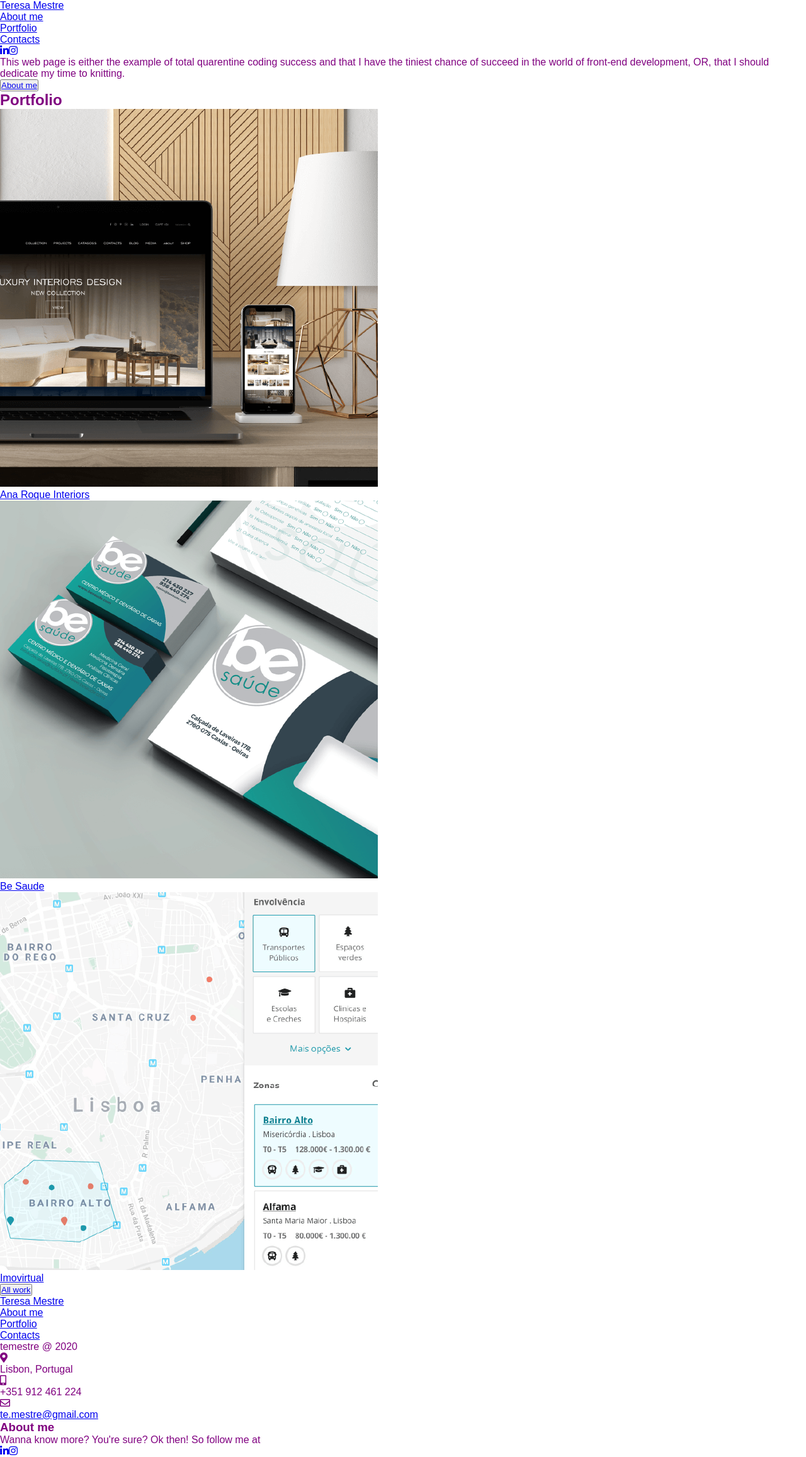
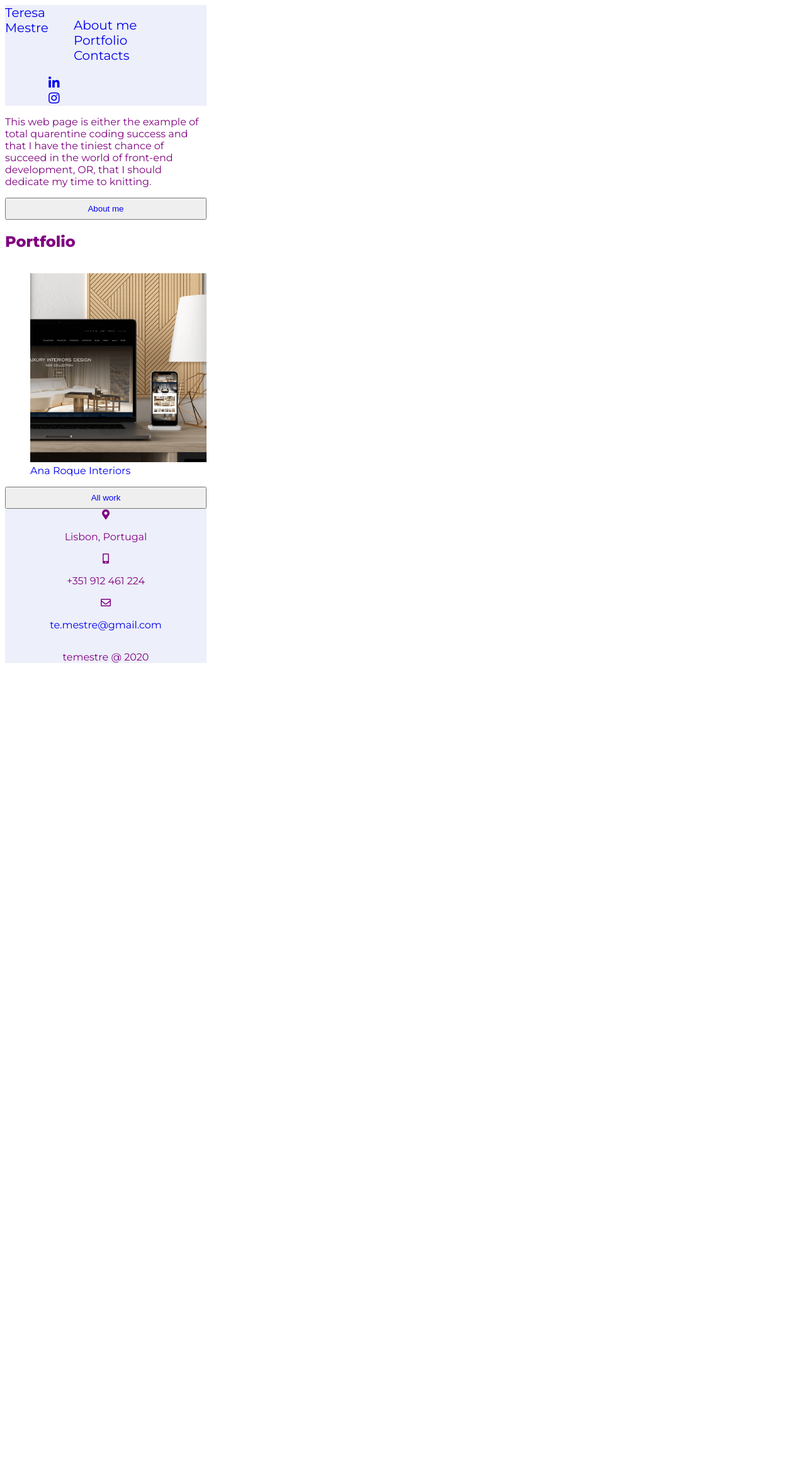
Before and after one commit to temestre/projeto, a Jekyll site: the page built from index.markdown, in a window 1280 px wide. Shown: the whole page at 63% size. Built offline with Jekyll 4.4.1, drawn with Linux system fonts in a browser that asks for light colours; after the commit the page ends 1069 px from its top, so only the background shows below that.

Commit message:
mais tentativas de coisa nenhuma

```diff
--- a/_includes/footer.html
+++ b/_includes/footer.html
@@ -1,36 +1,16 @@
-<footer class="footer-distributed">
+<footer>
 
-	<div class="footer-left">
+	</div>
 
-		<a class="site-title" rel="author" href="{{ "/" | relative_url }}">{{ site.title | escape }}</a>
-
-		<nav class="site-nav">
-
-			{% include nav.html %}
-
-		</nav>
-
-		<p class="copywrite"> temestre @ 2020 </p>
-
-	<div class"footer-center">
-
-		<div class="location">
+	<div class"footer-contacts">
 
 			<span class="fas fa-map-marker-alt"></span>
 
 			<p>Lisbon, Portugal</p>
 
-		</div>
-
-		<div class="phone">
-
 			<span class="fas fa-mobile-alt"></span>
 
 			<p>+351 912 461 224</p>
-
-		</div>
-
-		<div class="email">
 
 			<span class="far fa-envelope"></span>
 
@@ -38,14 +18,18 @@
 
 		</div>
 
-	<div class="footer-right">
+	</div>
 
-		<h3 class="footer-about">About me</h3>
+		<div class="footer-about">
 
-		<p>Wanna know more? You're sure? Ok then! So follow me at</p>
+		<h3>About me</h3>
+
+		<p>Wanna know more? You're sure?</p>
+		<p>Ok then! So follow me at</p>
 
 		{%- include mysocial.html -%}
 
 	</div>
 
+		<p class="copywrite"> temestre @ 2020 </p>
 </footer>
--- a/_includes/header.html
+++ b/_includes/header.html
@@ -7,16 +7,24 @@
 
     {%- if page_paths -%}
 
-    <nav class"navbar">
+    <div id="topbar">
 
-      {% include nav.html %}
+        <nav class="navbar">
+
+
+            {% include nav.html %}
+
+
+        </nav>
+
+        {%- endif -%}
+
+        <div class="social">
+
+            {%- include mysocial.html -%}
+
+        </div>
 
     </div>
 
-      {%- include mysocial.html -%}
-
-    </nav>
-
-    {%- endif -%}
-
 </header>
--- a/_includes/nav.html
+++ b/_includes/nav.html
@@ -2,7 +2,7 @@
 
 	{% for item in site.data.menu.docs %}
 
-		<li><a href="{{ site.baseurl }}/{{ item.url }}">{{ item.title }}</a></li>
+		<li><a class="nav-item" href="{{ site.baseurl }}/{{ item.url }}">{{ item.title }}</a></li>
 
    	{% endfor %}
 
--- a/_layouts/default.html
+++ b/_layouts/default.html
@@ -9,11 +9,13 @@
 
     <main class="page-content" aria-label="Content">
 
-        {% if page.banner == "slideshow" %}
+
+        <!-- {% if page.banner == "slideshow" %}
 
           {%- include slideshow.html -%}
 
         {% endif %}
+-->
 
       <div class="content">
 
--- a/about.html
+++ b/about.html
@@ -33,7 +33,7 @@
 
 <section class="life">
 
-  <ul>
+  <ul class="timeline-title">
 
     <li class="left">
 
--- a/assets/demasiadoestilo.scss
+++ b/assets/demasiadoestilo.scss
@@ -1,8 +1,10 @@
 ---
 ---
+
+@import url('https://fonts.googleapis.com/css2?family=Montserrat:wght@300;400;600;800&display=swap');
+
 * {
-    margin: 0;
-    padding: 0;
+    width: 320px;
 }
 
 body {
@@ -10,3 +12,197 @@
   	color: purple;
   	font-family: 'Montserrat', sans-serif;
 }
+
+.content {
+  width: 320px;
+}
+
+header {
+  display:flex;
+  width: 100%;
+  background: #edeffa;
+  color: #360C68;
+  font-size: 20px;
+  flex-direction: row;
+  align-items: flex-start;
+}
+
+a {
+  text-decoration: none;
+}
+
+ul {
+    list-style-type: none;
+}
+
+/* slideshow */
+
+  .slideshow-container {
+   width: 320px;
+   position: relative;
+   margin: 0 auto;
+   top: 0;
+ }
+
+  .slideshow-container .img-slideshow {
+   width: 320px;
+   height: auto;
+   object-fit: cover;
+   position: absolute;
+   animation: animafade 30s infinite;
+   opacity: 0;
+ }
+
+  @keyframes animafade {
+   25% {
+     opacity: 1;
+   }
+   40% {
+     opacity: 0;
+   }
+ }
+
+  .slideshow-container img:nth-child(7) {
+   animation-delay: 0s;
+ }
+ .slideshow-container img:nth-child(6) {
+   animation-delay: 5s;
+ }
+ .slideshow-container img:nth-child(5) {
+   animation-delay: 10s;
+ }
+ .slideshow-container img:nth-child(4) {
+   animation-delay: 15s;
+ }
+ .slideshow-container img:nth-child(3) {
+   animation-delay: 20s;
+ }
+ .slideshow-container img:nth-child(2) {
+   animation-delay: 25s;
+ }
+ .slideshow-container img:nth-child(1) {
+   animation-delay: 30s;
+ }
+
+/* END slideshow */
+
+/* .content {
+  position: relative;
+  top: 200px;
+}*/
+
+
+/* Portfolio slider */
+
+.work-gallery {
+  width: auto;
+  height: auto;
+  display: flex;
+  overflow-x: auto;
+}
+
+.slider-image {
+  width: 300px;
+  height: 300px;
+  flex-shrink: 0;
+  -webkit-overflow-scrolling: touch;
+  scroll-snap-type: x mandatory;
+  scroll-snap-align: start;
+}
+
+
+/* END Portfolio slider */
+
+/* Footer */
+
+footer{
+  width: 100%;
+  bottom: 0;
+  background-color: #edeffa;
+  position: relative;
+  display: block;
+  text-align: center;
+}
+
+footer div {
+  margin-bottom: 2rem;
+}
+
+
+/* END Footer */
+
+
+button {
+  padding: 0.5rem 1rem;
+}
+
+
+.about-me {
+  display: none;
+}
+
+
+.footer-about {
+    display: none;
+}
+
+
+/* Timeline About page */
+
+
+.timeline-title {
+  display: none;
+}
+
+/* The actual timeline (the vertical ruler) */
+.timeline {
+  position: relative;
+  max-width: 250px;
+  margin: 1rem;
+}
+
+/* The actual timeline (the vertical ruler) */
+.timeline::after {
+  content: '';
+  position: absolute;
+  width: 0.1875rem;
+  background-color: purple;
+  top: 0;
+  bottom: 0;
+  margin-left: -3px;
+}
+
+/* Container around content */
+.container {
+  position: relative;
+  background-color: inherit;
+  width: 100%;
+}
+
+/* The circles on the timeline */
+.container::after {
+  content: '';
+  position: absolute;
+  width: 10px;
+  height: 10px;
+  border: 4px solid purple;
+  top: 50px;
+  border-radius: 50%;
+  z-index: 1;
+}
+
+/* Place the container to the left */
+.left {
+  left: 0;
+}
+
+/* Place the container to the right */
+.right {
+  left: 0;
+}
+
+/* The actual content */
+.content {
+  width: 100%;
+  position: relative;
+}
```
